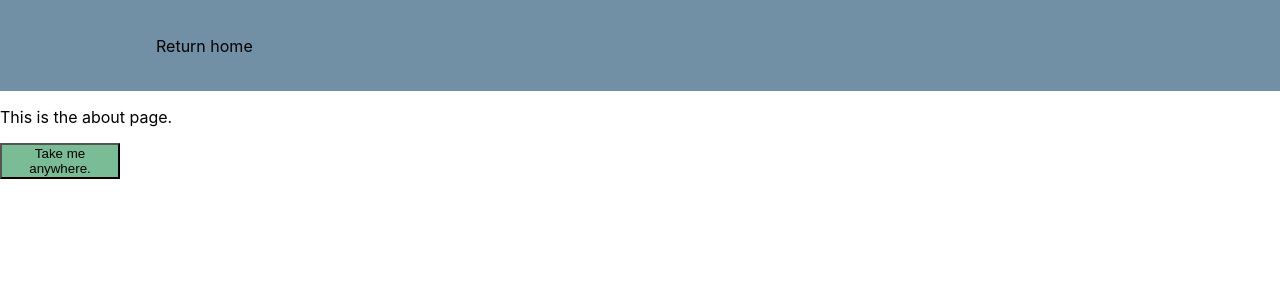
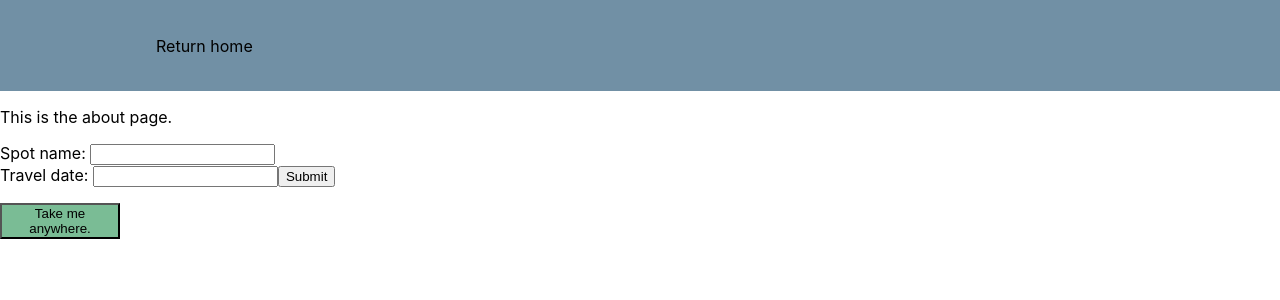
Before and after one commit to janliii/front-end-capstone, a React (Create React App) app: page /about in a window 1280 px wide. Shown: the top 300 px of the page. Built offline with nearby package versions, Linux system fonts and the light colour scheme.

Commit message:
add findspotform

```diff
--- /dev/null
+++ b/src/components/FindSpotForm.tsx
@@ -0,0 +1,58 @@
+import React, { useState } from "react";
+// import axios from "axios";
+
+interface FindSpotProps {}
+
+const FindSpotForm: React.FC<FindSpotProps> = () => {
+  const [formData, setFormData] = useState<any[]>([]);
+
+  const handleChange = (
+    e: React.ChangeEvent<HTMLTextAreaElement | HTMLInputElement>
+  ) => {
+    const inputValue = e.currentTarget.value;
+    const inputName = e.currentTarget.name;
+    const newFormData = { ...formData, [inputName]: inputValue };
+
+    setFormData(newFormData);
+  };
+
+  const handleFormSubmit = (e: React.FormEvent<HTMLFormElement>) => {
+    e.preventDefault();
+    // createNewBoard(formData);
+    setFormData([]);
+  };
+
+  return (
+    <form onSubmit={handleFormSubmit} className="create_newboard">
+      <div>
+        <label> Spot name: </label>
+        <input
+          type="text"
+          id="boardFormTitle"
+          //   name="title"
+          value={formData}
+          onChange={handleChange}
+        ></input>
+      </div>
+      <div>
+        <label> Travel date: </label>
+        <input
+          type="text"
+          //   id="boardFormOwner"
+          //   name="owner"
+          value={formData}
+          onChange={handleChange}
+        ></input>
+        {/* <p className="preview_message">
+          Preview: {formData.title} - {formData.owner}
+        </p> */}
+        <input
+          type="Submit"
+          className="new-board-form__form-submit-btn"
+        ></input>
+      </div>
+    </form>
+  );
+};
+
+export default FindSpotForm;
--- a/src/pages/About.tsx
+++ b/src/pages/About.tsx
@@ -1,6 +1,7 @@
 import React, { useEffect, useState } from "react";
 import { useParams } from "react-router-dom";
 import { Link, useNavigate } from "react-router-dom";
+import FindSpotForm from "../components/FindSpotForm";
 
 export interface IAboutPageProps {}
 
@@ -25,6 +26,9 @@ const AboutPage: React.FunctionComponent<IAboutPageProps> = (props) => {
         </nav>
       </div>
       <p>This is the about page.</p>
+      <p>
+        <FindSpotForm />
+      </p>
       <button> Take me anywhere.</button>
     </div>
   );
```
